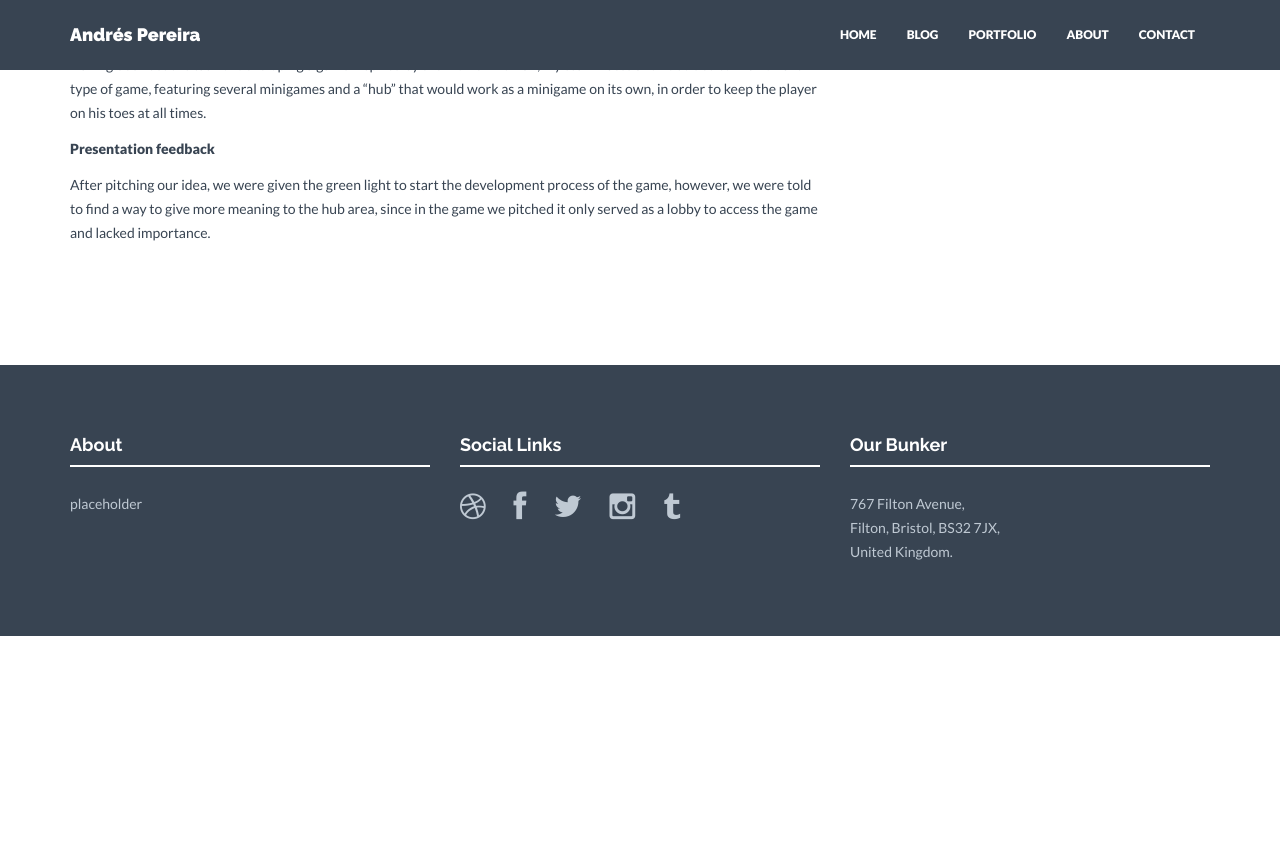
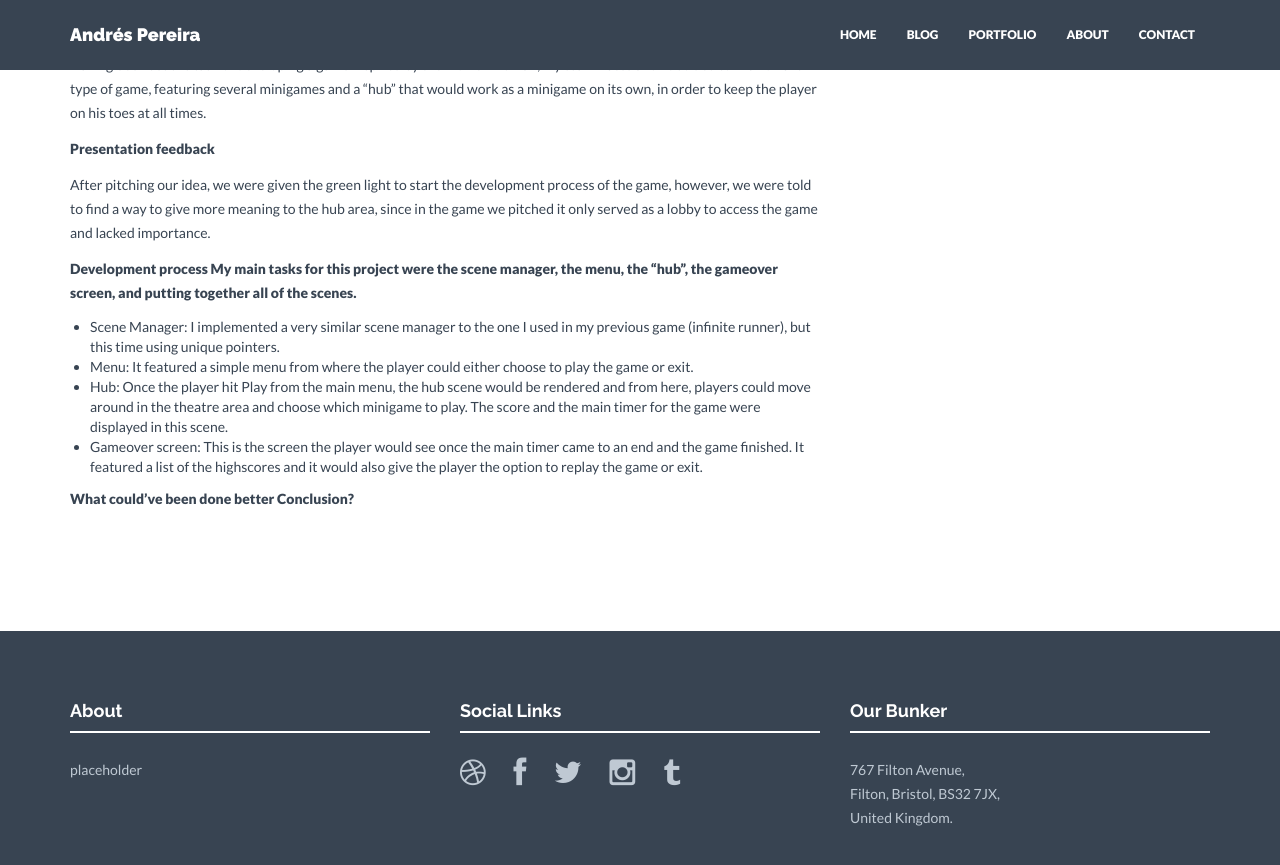
Before and after one commit to AGPO93/AGPO93.github.io, a Jekyll site: the page built from _posts/2018-04-04-BirdmanGame.markdown, in a window 1280 px wide and 900 px high, scrolled down 1395 px. Shown: the top 865 px of the window. Built offline with Jekyll 4.4.1, drawn with Linux system fonts in a browser that asks for light colours; nearby versions of some CDN libraries; before the commit the page ends 2031 px from its top, so only the background shows below that.

Commit message:
Update 2018-04-04-BirdmanGame.markdown

```diff
--- a/_posts/2018-04-04-BirdmanGame.markdown
+++ b/_posts/2018-04-04-BirdmanGame.markdown
@@ -14,8 +14,20 @@ thumb: c_thumb.jpg
 
 <b>Birdman The Game<b/>
 
-Having been set the task of developing a game inspired by the movie Birdman, my teammates and I decided to Warioware type of game, featuring several minigames and a "hub" that would work as a minigame on its own, in order to keep the player on his toes at all times.
+  Having been set the task of developing a game inspired by the movie Birdman, my teammates and I decided to Warioware type of game,        featuring several minigames and a "hub" that would work as a minigame on its own, in order to keep the player on his toes at all times.
 
 <b>Presentation feedback<b/>
 
-After pitching our idea, we were given the green light to start the development process of the game, however, we were told to find a way to give more meaning to the hub area, since in the game we pitched it only served as a lobby to access the game and lacked importance.
+  After pitching our idea, we were given the green light to start the development process of the game, however, we were told to find a way  to give more meaning to the hub area, since in the game we pitched it only served as a lobby to access the game and lacked importance.
+
+<b>Development process<b/>
+  My main tasks for this project were the scene manager, the menu, the "hub", the gameover screen, and putting together all of the scenes.
+
+  - Scene Manager: I implemented a very similar scene manager to the one I used in my previous game (infinite runner), but this time using     unique pointers.
+  - Menu: It featured a simple menu from where the player could either choose to play the game or exit.
+  - Hub: Once the player hit Play from the main menu, the hub scene would be rendered and from here, players could move around in the           theatre area and choose which minigame to play. The score and the main timer for the game were displayed in this scene.
+  - Gameover screen: This is the screen the player would see once the main timer came to an end and the game finished. It featured a list       of the highscores and it would also give the player the option to replay the game or exit.
+
+
+<b>What could've been done better<b/>
+<b>Conclusion?<b/>
```
